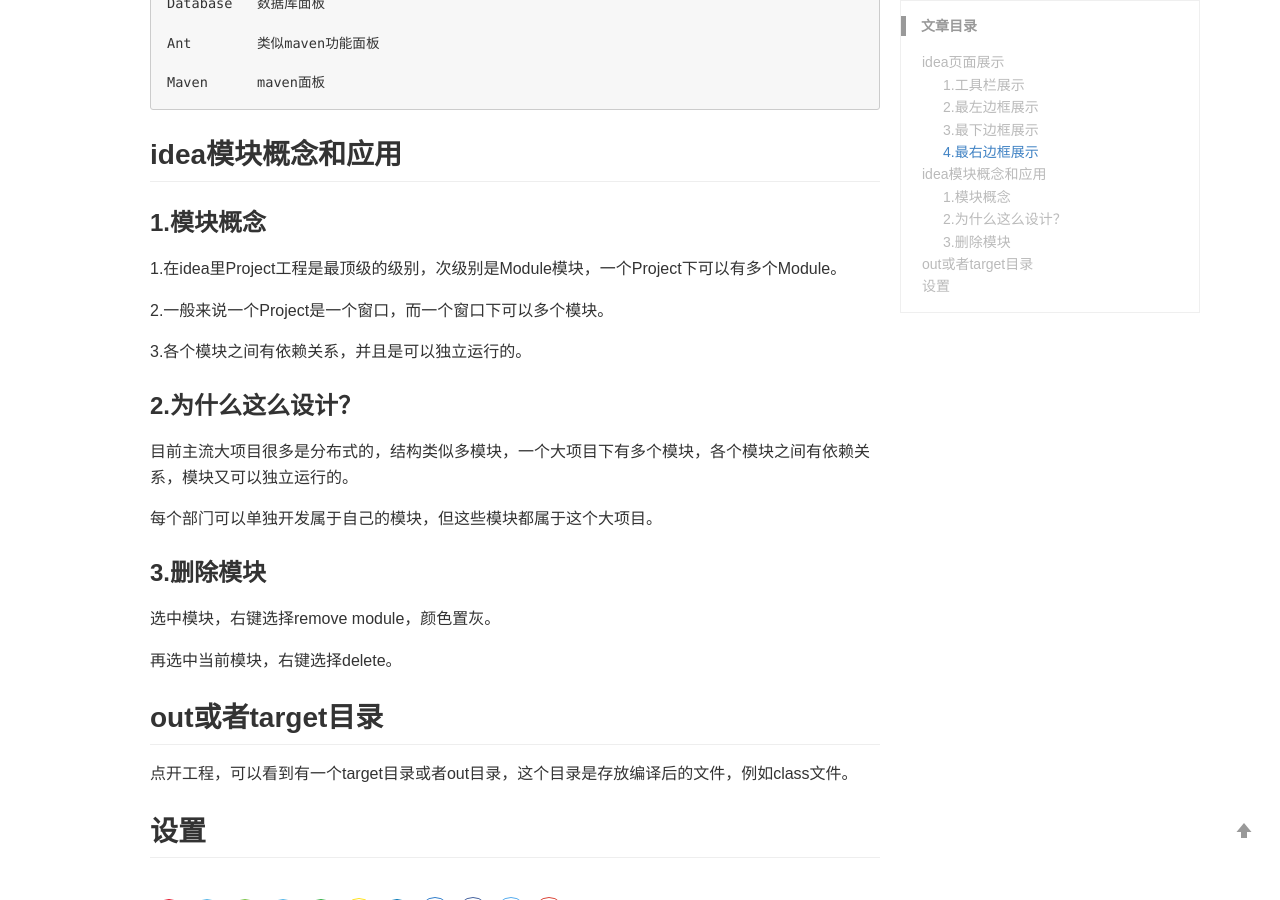
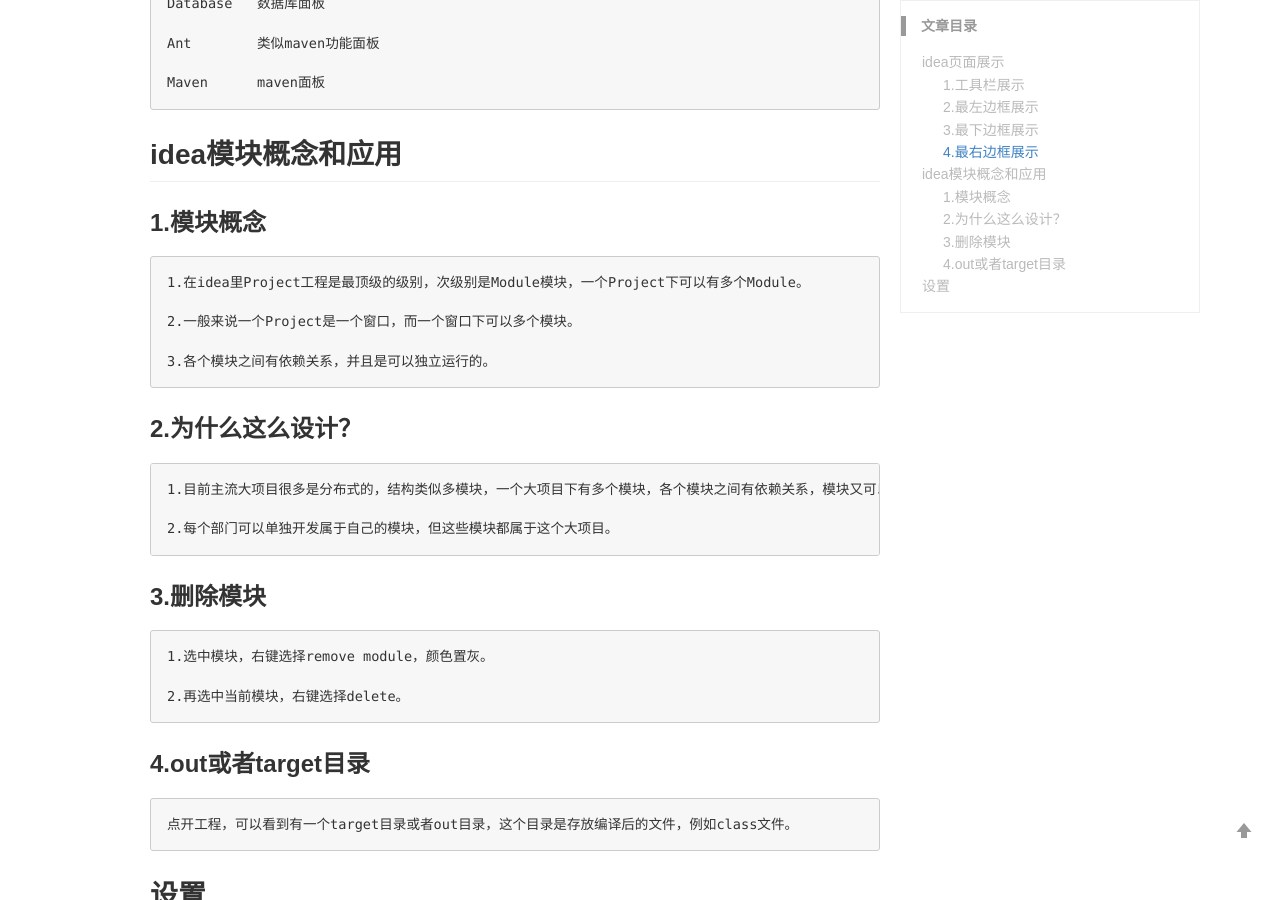
Before and after one commit to lizb0907/lizb0907.github.io, a Jekyll site: the page built from _posts/idea/2020-11-22-idea.md, in a window 1280 px wide and 900 px high, scrolled down 1374 px. Built offline with Jekyll 4.4.1, drawn with Linux system fonts in a browser that asks for light colours; comment, search, counter and statistics services are not loaded; some of the changed text lies outside the part shown.

Commit message:
update idea

````diff
--- a/_posts/idea/2020-11-22-idea.md
+++ b/_posts/idea/2020-11-22-idea.md
@@ -58,26 +58,34 @@ Maven      maven面板
 
 ### 1.模块概念
 
+```sh
 1.在idea里Project工程是最顶级的级别，次级别是Module模块，一个Project下可以有多个Module。
 
 2.一般来说一个Project是一个窗口，而一个窗口下可以多个模块。
 
 3.各个模块之间有依赖关系，并且是可以独立运行的。
+```
 
 ### 2.为什么这么设计？
 
-目前主流大项目很多是分布式的，结构类似多模块，一个大项目下有多个模块，各个模块之间有依赖关系，模块又可以独立运行的。
+```sh
+1.目前主流大项目很多是分布式的，结构类似多模块，一个大项目下有多个模块，各个模块之间有依赖关系，模块又可以独立运行的。
 
-每个部门可以单独开发属于自己的模块，但这些模块都属于这个大项目。
+2.每个部门可以单独开发属于自己的模块，但这些模块都属于这个大项目。
+```
 
 ### 3.删除模块
 
-选中模块，右键选择remove module，颜色置灰。
+```sh
+1.选中模块，右键选择remove module，颜色置灰。
 
-再选中当前模块，右键选择delete。
+2.再选中当前模块，右键选择delete。
+```
 
-## out或者target目录
+### 4.out或者target目录
 
+```sh
 点开工程，可以看到有一个target目录或者out目录，这个目录是存放编译后的文件，例如class文件。
+```
 
 ## 设置
````
